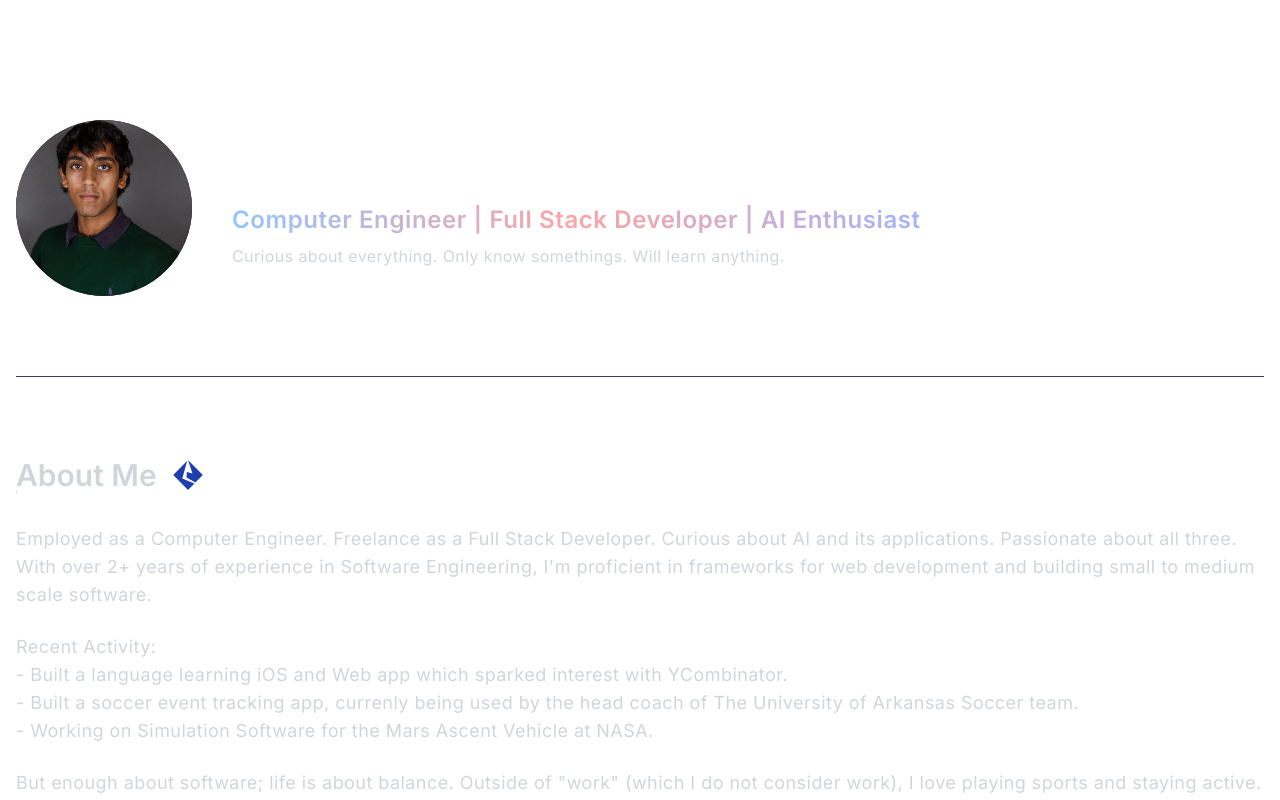
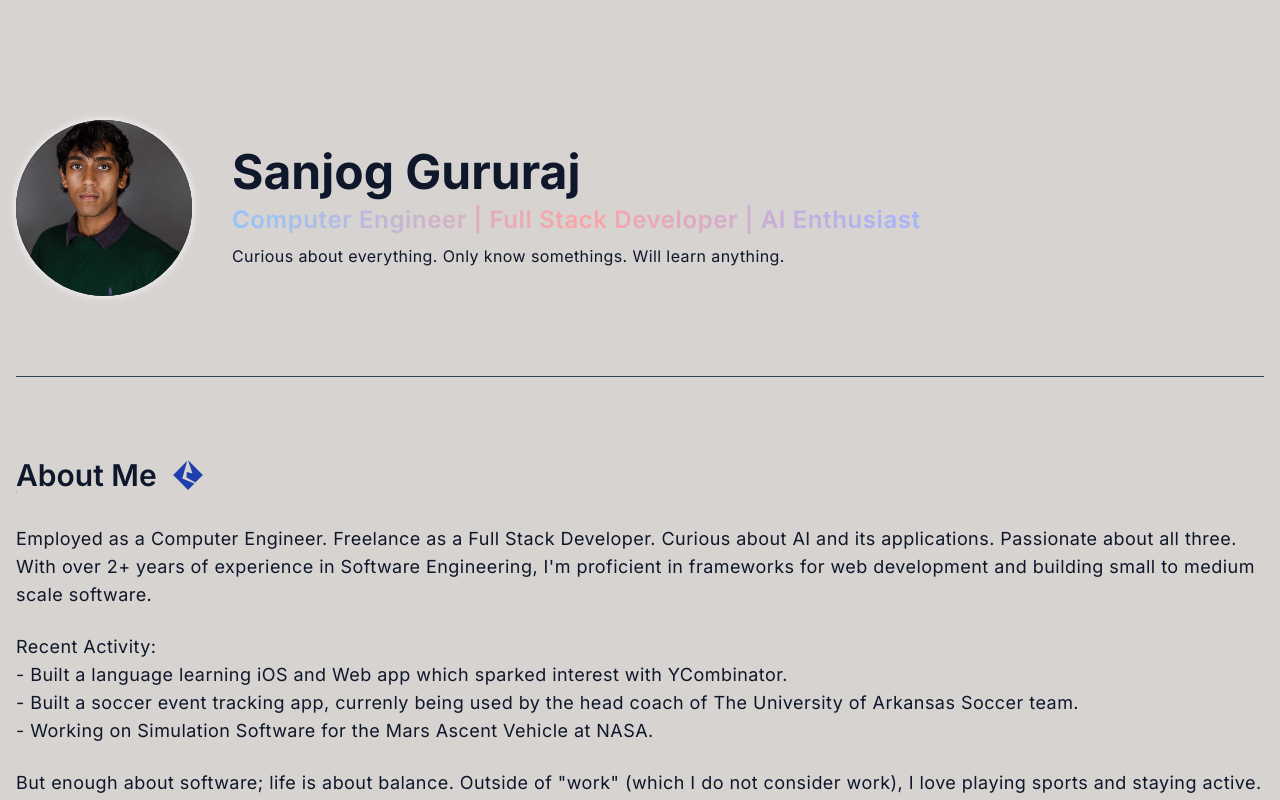
Before and after one commit to sanjogururaj47/sanjogururajportfolio, a Next.js app: page / in a window 1280 px wide. Shown: the top 800 px of the page. Built offline with nearby package versions, Linux system fonts and the light colour scheme.

Commit message:
white mode is better

```diff
--- a/app/page.tsx
+++ b/app/page.tsx
@@ -8,7 +8,7 @@ import Skills from "@/components/Skills";
 
 export default function Home() {
   return (
-    <main className="w-full bg-stone-750 dark:bg-stone-750 text-slate-900 dark:text-gray-300 px-4">
+    <main className="w-full bg-stone-300 text-slate-300 dark:bg-stone-750 dark:text-slate-900 px-4">
       <div className="max-w-screen-xl mx-auto lg:pt-10">
         <Banner />
         <Aboutme />
--- a/components/Banner.tsx
+++ b/components/Banner.tsx
@@ -5,7 +5,7 @@ const Banner = () => {
   return (
     <div className="wrapper flex flex-col md:flex-row items-center gap-10">
       {/* Image */}
-      <div className="w-44 h-44 rounded-full bg-black shadow dark:shadow-white hover:scale-110 transition-all duration-500 cursor-pointer">
+      <div className="w-44 h-44 rounded-full bg-black shadow-black dark:shadow-white hover:scale-110 transition-all duration-500 cursor-pointer">
         <Image
           className="w-full h-full rounded-full object-cover"
           src={ProfileImg}
@@ -14,7 +14,7 @@ const Banner = () => {
       </div>
       {/* Description */}
       <div className="w-3/4 flex flex-col items-center md:items-start    gap-2">
-        <h1 className="text-5xl font-bold text-white">Sanjog Gururaj</h1>
+        <h1 className="text-5xl font-bold dark:text-slate-900 text-gray-300">Sanjog Gururaj</h1>
         <h3 className="text-xl md:text-2xl font-semibold bg-clip-text text-transparent bg-gradient-to-r from-blue-300 via-red-300 to-indigo-300 tracking-wide">
           Computer Engineer | Full Stack Developer | AI Enthusiast
         </h3>
--- a/tailwind.config.ts
+++ b/tailwind.config.ts
@@ -19,6 +19,6 @@ const config: Config = {
     },
   },
   plugins: [require("daisyui")],
-  darkMode: 'class',
+  darkMode: 'selector',
 };
 export default config;
```
